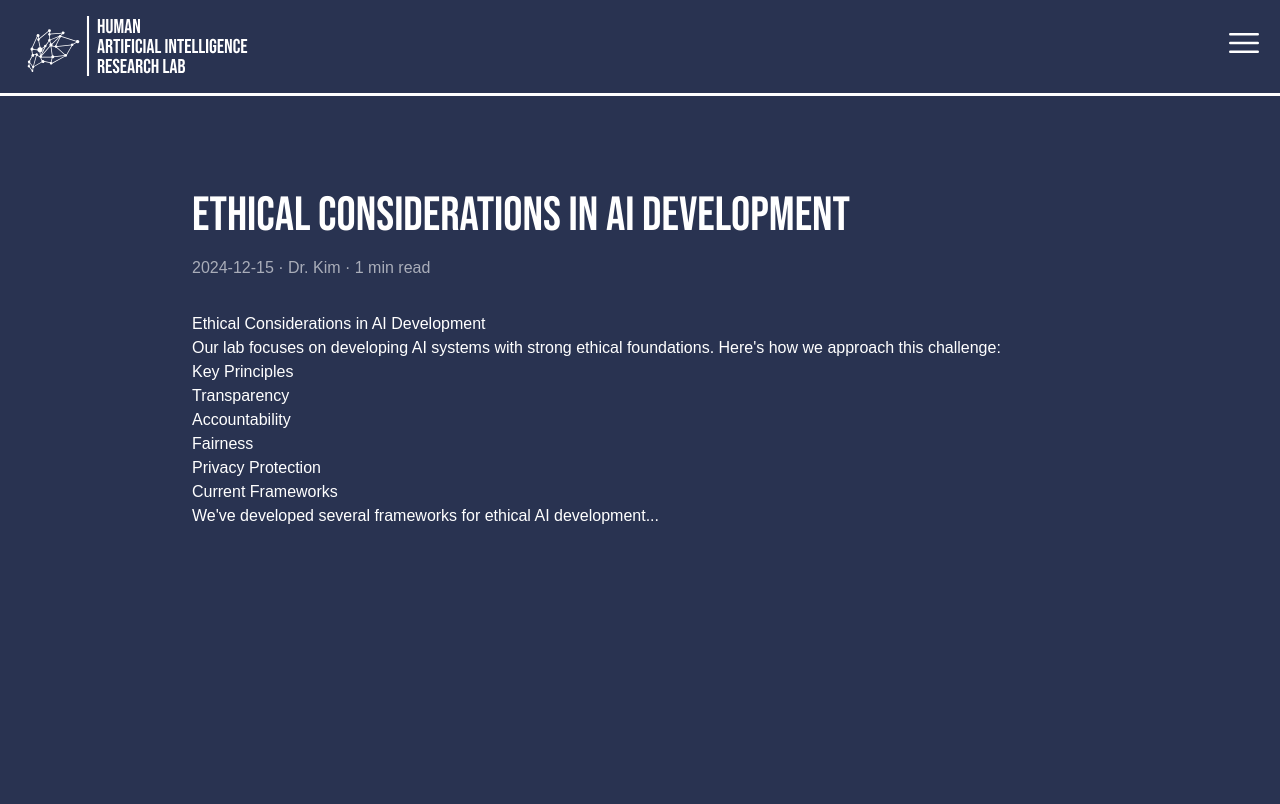
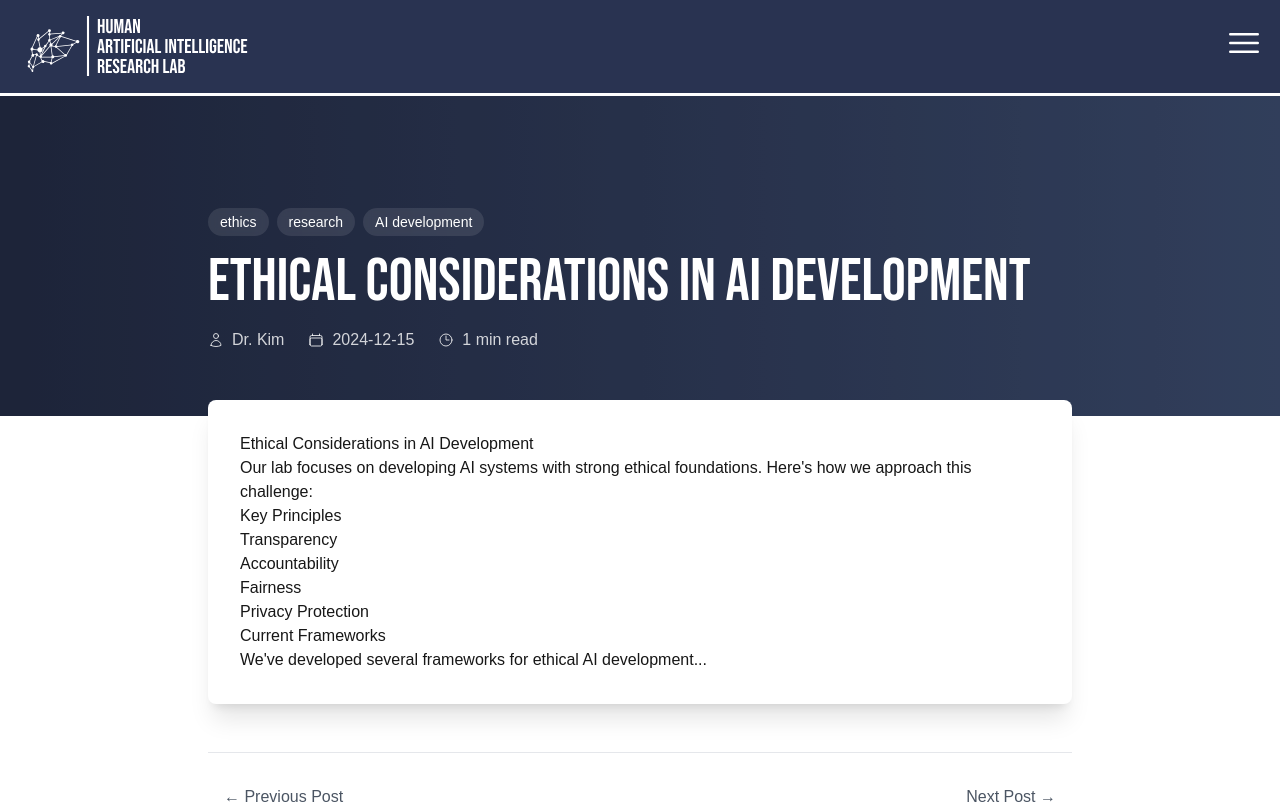
Before and after one commit to hair-lab/hair-lab-website, a Next.js app: page /blog/ethical-ai-development in a window 1280 px wide. Shown: the top 804 px of the page. Built offline with nearby package versions, Linux system fonts and the light colour scheme.

Commit message:
changed blog appearance

```diff
--- a/src/app/blog/[slug]/page.tsx
+++ b/src/app/blog/[slug]/page.tsx
@@ -1,6 +1,7 @@
 import { notFound } from 'next/navigation';
 import { getPostBySlug } from '@/utils/blogUtils';
 import ReactMarkdown from 'react-markdown';
+import { ClockIcon, CalendarIcon, UserIcon } from '@heroicons/react/24/outline';
 
 export default async function Page({params}: {params: Promise<{ slug: string }>}) {
   const { slug } = await params;
@@ -11,14 +12,50 @@ export default async function Page({params}: {params: Promise<{ slug: string }>}
   }
 
   return (
-    <article className="min-h-screen bg-[#293351] text-white pt-24 px-4">
-      <div className="container mx-auto max-w-4xl">
-        <h1 className="font-bebas text-5xl mb-4">{post.title}</h1>
-        <div className="text-white/60 mb-8">
-          {post.date} · {post.author} · {post.readingTime}
+    <article className="min-h-screen bg-white">
+      {/* Hero Section */}
+      <div className="w-full h-[40vh] bg-gradient-to-r from-[#293351] via-[#374569] to-[#465982] relative">
+        <div className="absolute inset-0 bg-black/30" />
+        <div className="container mx-auto max-w-4xl h-full px-4 relative">
+          <div className="flex flex-col justify-end h-full pb-16">
+            <div className="flex gap-2 mb-4">
+              {post.tags.map(tag => (
+                <span key={tag} className="px-3 py-1 bg-white/10 rounded-full text-white text-sm backdrop-blur-sm">
+                  {tag}
+                </span>
+              ))}
+            </div>
+            <h1 className="font-bebas text-6xl text-white mb-4">{post.title}</h1>
+            <div className="flex items-center gap-6 text-white/80">
+              <div className="flex items-center gap-2">
+                <UserIcon className="w-4 h-4" />
+                <span>{post.author}</span>
+              </div>
+              <div className="flex items-center gap-2">
+                <CalendarIcon className="w-4 h-4" />
+                <span>{post.date}</span>
+              </div>
+              <div className="flex items-center gap-2">
+                <ClockIcon className="w-4 h-4" />
+                <span>{post.readingTime}</span>
+              </div>
+            </div>
+          </div>
         </div>
-        <div className="prose prose-invert max-w-none">
-          <ReactMarkdown>{post.content}</ReactMarkdown>
+      </div>
+
+      {/* Content Section */}
+      <div className="container mx-auto max-w-4xl px-4 py-12">
+        <div className="bg-white -mt-16 relative rounded-lg shadow-xl p-8">
+          <div className="prose max-w-none">
+            <ReactMarkdown>{post.content}</ReactMarkdown>
+          </div>
+        </div>
+
+        {/* Navigation Footer */}
+        <div className="mt-12 flex justify-between items-center py-6 border-t">
+          <button className="px-4 py-2 text-gray-600 hover:text-gray-900">← Previous Post</button>
+          <button className="px-4 py-2 text-gray-600 hover:text-gray-900">Next Post →</button>
         </div>
       </div>
     </article>
```
